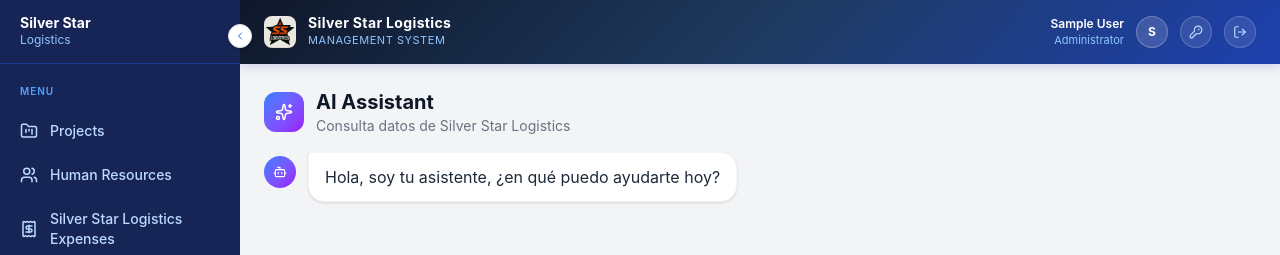
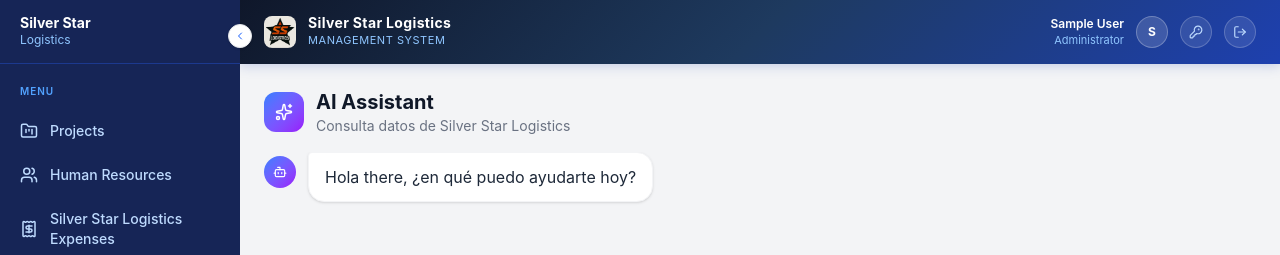
Before and after one commit to Roalex86180/PROYECTO_SILVER, a React (Vite) app in the folder frontend/: page /ai in a window 1280 px wide. Shown: the top 255 px of the page. Built offline with nearby package versions, Linux system fonts and the light colour scheme; sample sign-in values are in the browser's storage.

Commit message:
feat: AI assistant, remove progress field, expenses improvements 4

```diff
--- a/frontend/src/pages/AiConsult.tsx
+++ b/frontend/src/pages/AiConsult.tsx
@@ -9,9 +9,10 @@
 }
 
 const STORAGE_KEY = 'ai_chat_history'
+const OWNER_NAME = import.meta.env.VITE_OWNER_NAME || 'there'
 const INITIAL_MESSAGE: Message = {
     role: 'assistant',
-    content: 'Hola, soy tu asistente, ¿en qué puedo ayudarte hoy?'
+    content: `Hola ${OWNER_NAME}, ¿en qué puedo ayudarte hoy?`
 }
 
 export default function AiConsult() {
```
